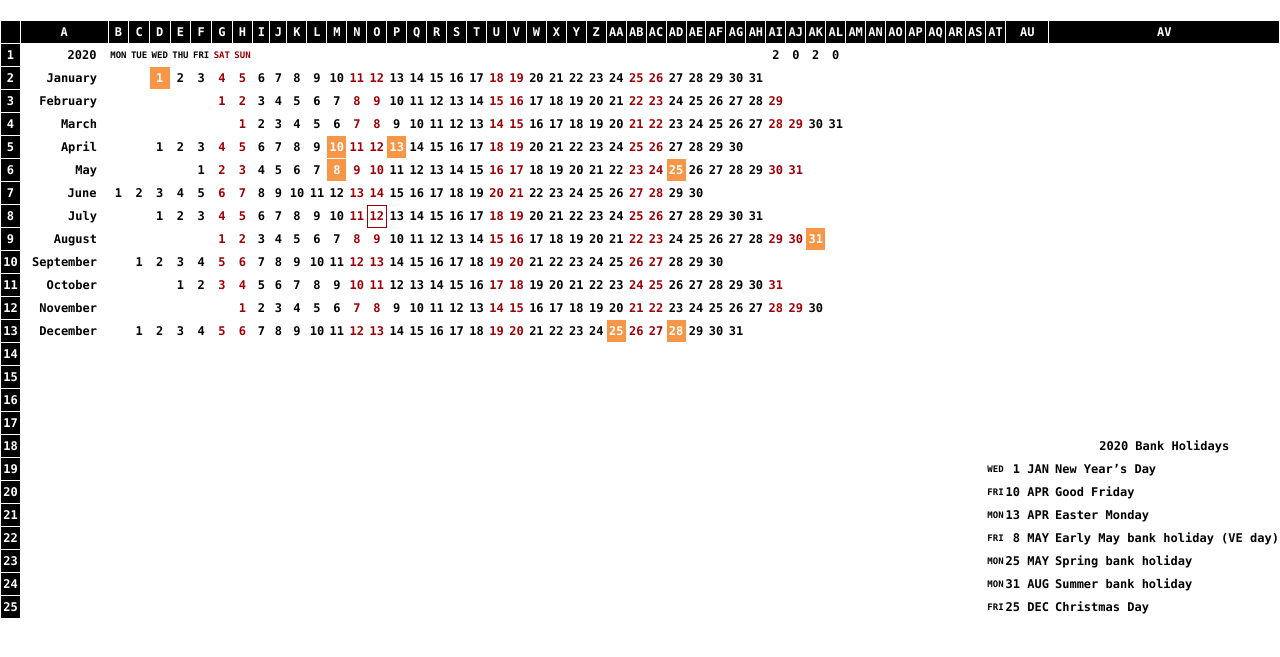
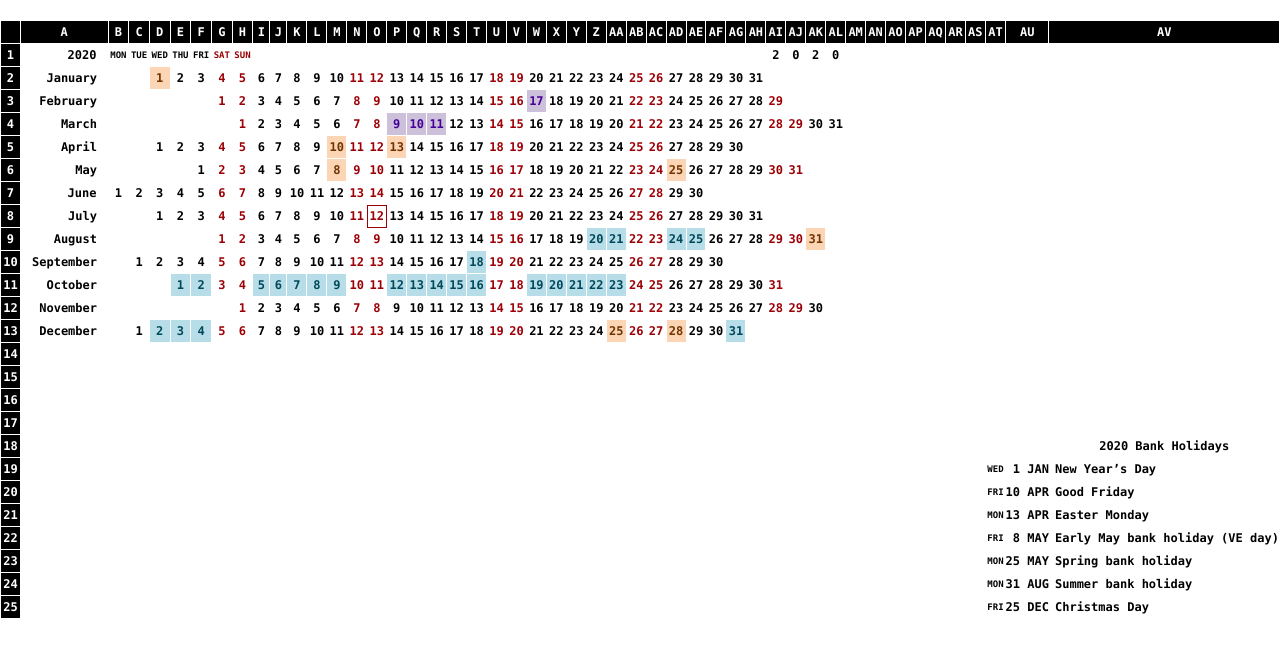
Before and after one commit to JAvta/HolPla, a plain HTML site: page index.html in a window 1280 px wide. Shown: the part 63-720 px from the top of the page. Drawn offline with Linux system fonts and the light colour scheme.

Commit message:
Style holidays

```diff
--- a/css/style.css
+++ b/css/style.css
@@ -36,8 +36,24 @@ td, #A0 {
   background-color: black;
 }
 
+.past {
+  color: #460098;
+  background-color: #ccc0da;
+}
+
+.plan {
+  color: #00485a;
+  background-color: #b7dee8;
+}
+
+.bank {
+  color: #6f3401;
+  background-color: #fcd5b4;
+}
+
 .weekend {
-  color: #9C0006;
+  color: #9c0006;
+  background-color: inherit;
 }
 
 .weekend, .weekday {
@@ -61,12 +77,7 @@ td, #A0 {
   padding-left: 6px;
 }
 
-.bank {
-  color: white;
-  background-color: #F79646;
-}
-
 .today {
-  outline: 1px solid #9C0006;
+  outline: 1px solid #9c0006;
   outline-offset: -1px;
 }
```
